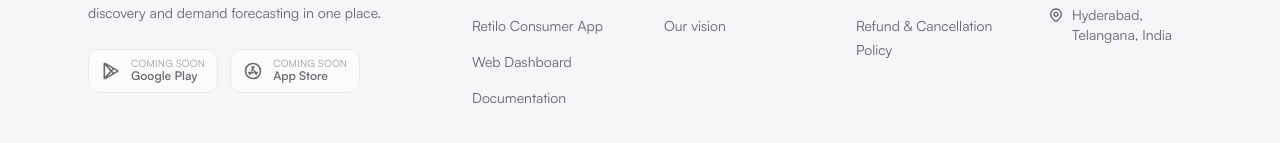
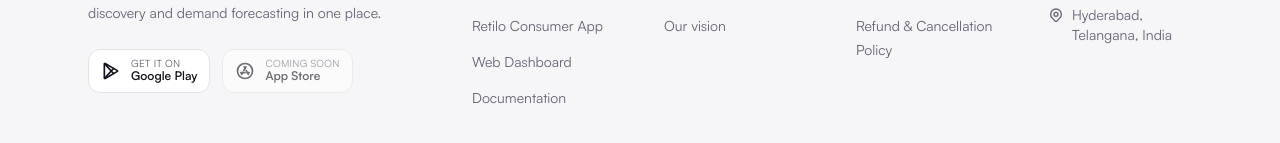
Before and after one commit to Retilo/retilo-landing-page, a Next.js app: page /help in a window 1280 px wide. Shown: the part 1299-1442 px from the top of the page. Built offline with nearby package versions, Linux system fonts and the light colour scheme; no server answers.

Commit message:
playstore live

```diff
--- a/src/app/_sections/hero.tsx
+++ b/src/app/_sections/hero.tsx
@@ -87,7 +87,7 @@ export function Hero() {
 
         <Reveal delay={0.36}>
           <div className="mt-12 flex justify-center">
-            <StoreBadges />
+            <StoreBadges variant="business" />
           </div>
         </Reveal>
 
--- a/src/components/site/footer.tsx
+++ b/src/components/site/footer.tsx
@@ -63,7 +63,7 @@ export function Footer() {
               {siteConfig.siteDescription}
             </p>
             <div className="mt-6">
-              <StoreBadges compact />
+              <StoreBadges variant="business" compact />
             </div>
           </div>
 
```
